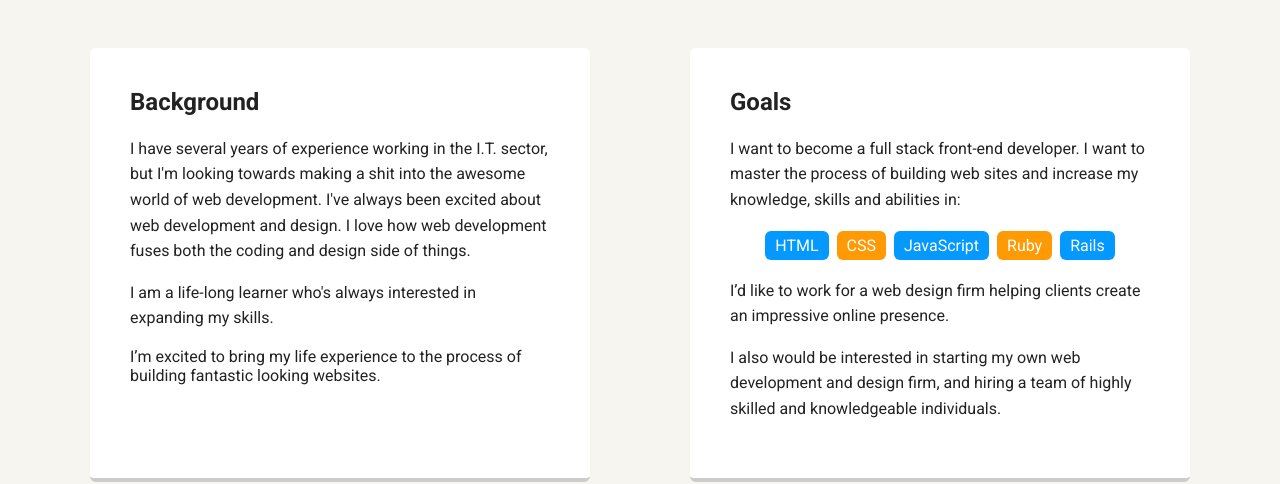
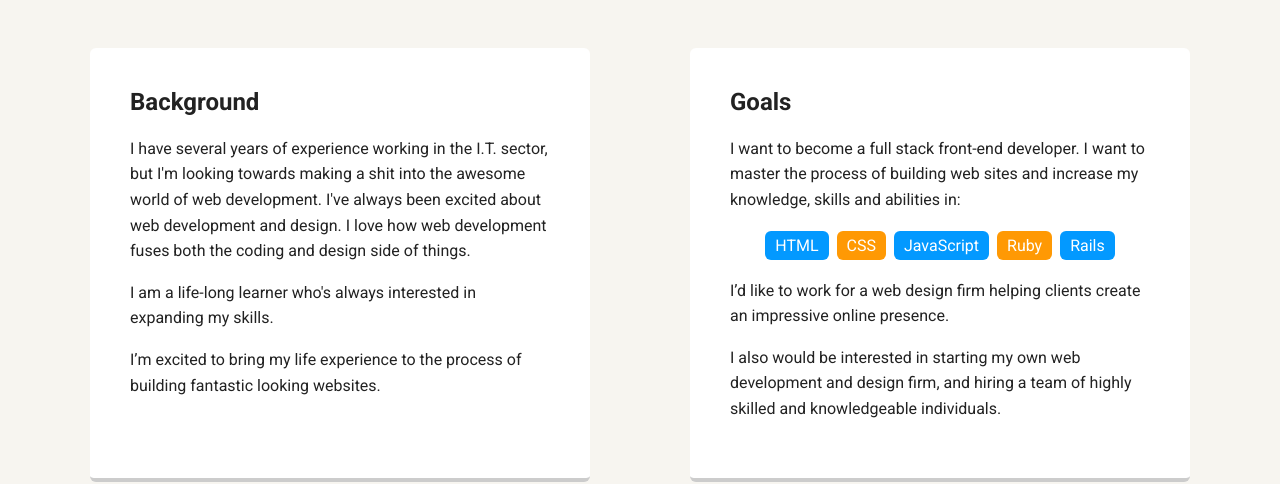
Before and after one commit to ctx14/Techdegree-project-1, a plain HTML site: page index.html in a window 1280 px wide. Shown: the part 472-956 px from the top of the page. Drawn offline with Linux system fonts and the light colour scheme; a web font is replaced by a local one.

Commit message:
Corrected html/css validation errors

```diff
--- a/index.html
+++ b/index.html
@@ -32,7 +32,7 @@
 
 
 		<p>I am a life-long learner who's always interested in expanding my skills.</p>
-		I’m excited to bring my life experience to the process of building fantastic looking websites.</p>
+		<p>I’m excited to bring my life experience to the process of building fantastic looking websites.</p>
       </div>
 
       <div class="card">
```
Also changed, not shown: Contact.html (+1 -0 lines), Experience.html (+1 -1 lines).
